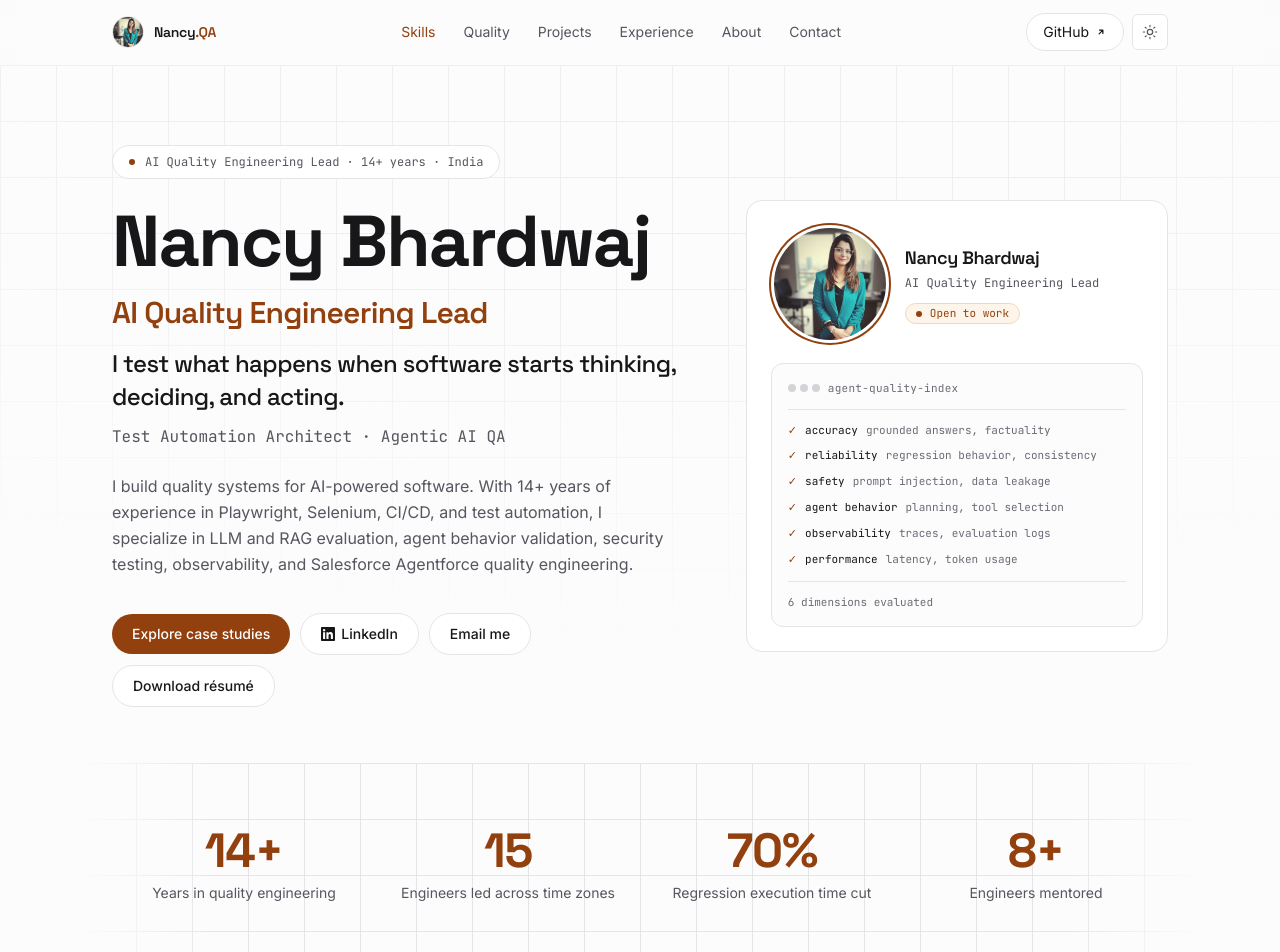
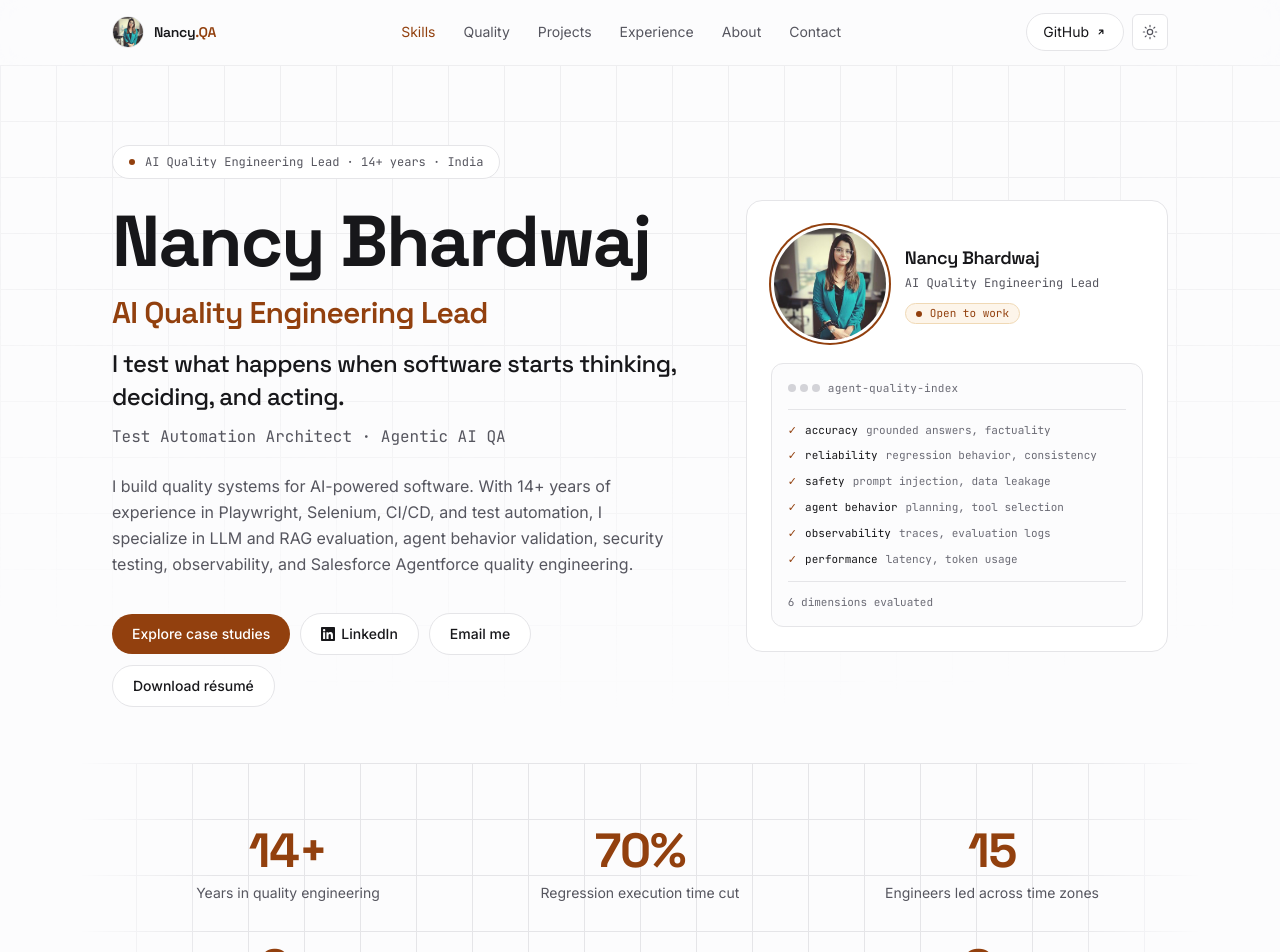
Before and after one commit to nancybhardwaj89/nancybhardwaj-portfolio, a Next.js app: page / in a window 1280 px wide. Shown: the top 952 px of the page. Built offline with nearby package versions, Linux system fonts and the light colour scheme.

Commit message:
Add AI agents built and tests automated to the stats band

```diff
--- a/src/components/sections/Hero.tsx
+++ b/src/components/sections/Hero.tsx
@@ -178,7 +178,7 @@ export function Hero() {
 
         {/* Stats band — every figure traceable to a CV claim. */}
         <Reveal delay={180}>
-          <dl className="grid-band mt-16 grid grid-cols-2 gap-y-10 py-10 sm:mt-20 sm:grid-cols-4">
+          <dl className="grid-band mt-16 grid grid-cols-2 gap-y-10 py-10 sm:mt-20 sm:grid-cols-3">
             {stats.map((stat) => (
               // column-reverse so the value reads first visually while the
               // markup keeps its natural dt-then-dd order for assistive tech.
--- a/src/content/site.ts
+++ b/src/content/site.ts
@@ -94,7 +94,9 @@ export const navItems = [
  */
 export const stats = [
   { value: "14+", label: "Years in quality engineering" },
+  { value: "70%", label: "Regression execution time cut" },
   { value: "15", label: "Engineers led across time zones" },
-  { value: "70%", label: "Regression execution time cut" },
+  { value: "6+", label: "AI agents built" },
+  { value: "∞", label: "Tests automated" },
   { value: "8+", label: "Engineers mentored" },
 ] as const;
```
